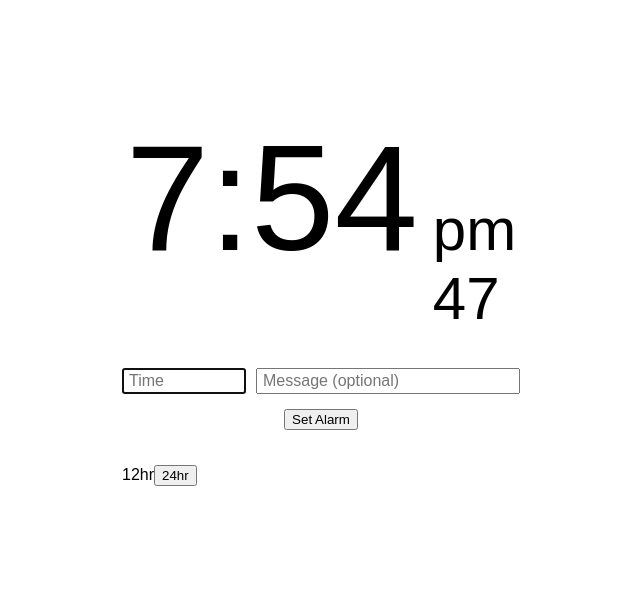
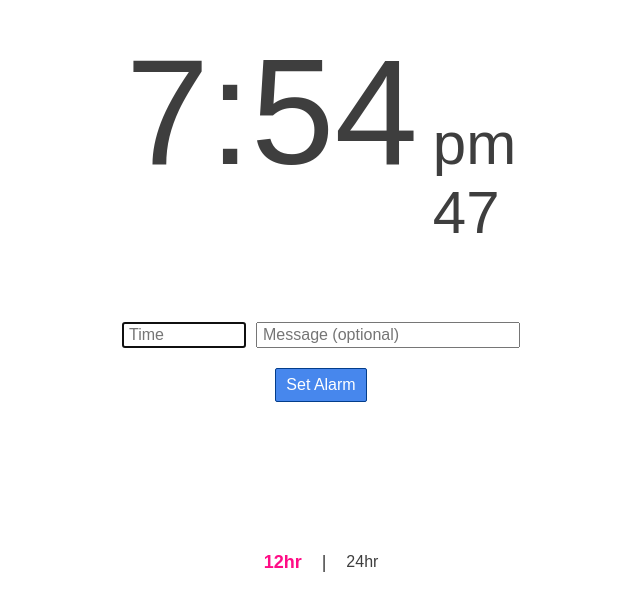
Before and after one commit to sequoian/alarm-clock, a React (Create React App) app: page / in a window 1280 px wide. Shown: the part 101-712 px from the top of the page, without its empty margins (319-959 px from the left). Built offline with nearby package versions, Linux system fonts and the light colour scheme.

Commit message:
finished styling

```diff
--- a/public/index.html
+++ b/public/index.html
@@ -19,7 +19,7 @@
       work correctly both with client-side routing and a non-root public URL.
       Learn how to configure a non-root public URL by running `npm run build`.
     -->
-    <title>Clock</title>
+    <title>Alarm Clock</title>
   </head>
   <body>
     <noscript>
--- a/src/AlarmDisplay.js
+++ b/src/AlarmDisplay.js
@@ -1,32 +1,71 @@
 import React from 'react'
 
-const AlarmDisplay = ({time, message, alert, format, onReset}) => (
-  <div
-    id="display"
-    className={alert ? 'waiting' : 'done'}
-  >
-    {format === 12
-      ? <span>{time.format('h:mma')}</span>
-      : <span>{time.format('H:mm')}</span>
-    }
-    {message
-      ? <span> - {message}</span>
-      : null
-    }
-    <Button
-      alert={alert}
+const AlarmDisplay = ({time, message, alert, format, onReset}) => {
+  const fmtTime = format === 12 ? time.format('h:mma') : time.format('H:mm')
+  if (alert) return (
+    <Done
+      time={fmtTime}
+      message={message}
       onReset={onReset}
     />
+  )
+  else return (
+    <Waiting
+      time={fmtTime}
+      message={message}
+      onReset={onReset}
+    />
+  )
+}
+
+const Waiting = ({time, message, onReset}) => (
+  <div className="alarm waiting">
+    <div>
+      {message ? <span>{time}</span> : <span>Alarm is set for {time}.</span>}
+      {message ? <span> - {message}</span> : null}
+    </div>
+    <button onClick={onReset}>cancel</button>
   </div>
 )
 
-const Button = ({alert, onReset}) => {
-  if (alert) return (
-    <button id="primary-btn" onClick={onReset}>Done</button>
-  )
-  else return (
-    <button id="primary-btn" onClick={onReset}>cancel</button>
-  )
-}
+const Done = ({time, message, onReset}) => (
+  <div className="alarm done">
+    {message ? <div>{message}</div> : <div>Alarm for {time} has finished.</div>}
+    <button
+      id="primary-btn"
+      onClick={onReset}
+    >Done</button>
+  </div>
+)
+
+// const AlarmDisplay = ({time, message, alert, format, onReset}) => (
+//   <div
+//     className={alert ? 'alarm done' : 'alarm waiting'}
+//   >
+//     <div>
+//       {format === 12
+//         ? <span>{time.format('h:mma')}</span>
+//         : <span>{time.format('H:mm')}</span>
+//       }
+//       {message
+//         ? <span> - {message}</span>
+//         : null
+//       }
+//     </div>
+//     <Button
+//       alert={alert}
+//       onReset={onReset}
+//     />
+//   </div>
+// )
+
+// const Button = ({alert, onReset}) => {
+//   if (alert) return (
+//     <button id="primary-btn" onClick={onReset}>Done</button>
+//   )
+//   else return (
+//     <button onClick={onReset}>cancel</button>
+//   )
+// }
 
 export default AlarmDisplay
--- a/src/App.css
+++ b/src/App.css
@@ -3,9 +3,14 @@
   justify-content: center;
   align-items: center;
   height: 100vh;
+
 }
 
-#display {
+body, button {
+  color: #3e3e3e;
+}
+
+#clock {
   display: flex;
   justify-content: center;
   font-size: 69px;
@@ -21,26 +26,9 @@
   padding-left: 0.25em;
 }
 
-@media (min-width: 576px) {
-  #display {
-    font-size: 90px;
-  }
-}
-
-@media (min-width: 768px) {
-  #display {
-    font-size: 125px;
-  }
-}
-
-@media (min-width: 992px) {
-  #display {
-    font-size: 150px;
-  }
-}
-
-form {
-  margin: 35px 0;
+#display {
+  margin-top: 45px;
+  margin-bottom: 70px;
 }
 
 #inputs {
@@ -51,7 +39,7 @@ form {
 }
 
 input {
-  margin-bottom: 10px;
+  margin-bottom: 20px;
   padding: 2px 5px;
 }
 
@@ -73,7 +61,102 @@ input {
   font-size: 16px;
 }
 
-form button {
+#primary-btn {
+  -webkit-appearance: none;
+  -moz-appearance: none;
   display: block;
-  margin: 5px auto;
+  margin: 0 auto;
+  font-size: 16px;
+  border-radius: 2px;
+  cursor: pointer;
+  background-color: #4787ed;
+  border: 1px solid rgb(3, 61, 138);
+  color: white;
+  padding: 7px 10px;
 }
+
+#format {
+  font-size: 16px;
+  display: flex;
+  justify-content: center;
+}
+
+#format > * {
+  margin: 0 10px;
+  font-size: 18px;
+}
+
+#format .active {
+  color: #ff0d86;
+  cursor: default;
+  font-weight: bold;
+}
+
+#format button {
+  font-size: 16px;
+  -moz-appearance: none;
+  -webkit-appearance: none;
+  display: inline-block;
+  padding: 0;
+  background-color: white;
+  border: none;
+  text-align: center;
+  cursor: pointer;
+}
+
+#format button:hover {
+  text-decoration: underline
+}
+
+.alarm > div {
+  text-align: center;
+  padding: 20px;
+  font-size: 18px;
+  font-weight: bold;
+}
+
+.waiting > div {
+  font-weight: normal;
+  color: #949494;
+}
+
+.waiting button {
+  font-size: 18px;
+  -moz-appearance: none;
+  -webkit-appearance: none;
+  display: block;
+  margin: 0 auto;
+  padding: 0;
+  background-color: white;
+  color: #ff0d86;
+  border: none;
+  text-align: center;
+  cursor: pointer;
+}
+
+.waiting button:hover {
+  text-decoration: underline;
+}
+
+@media (min-width: 576px) {
+  #clock {
+    font-size: 90px;
+  }
+}
+
+@media (min-width: 768px) {
+  #clock {
+    font-size: 125px;
+  }
+}
+
+@media (min-width: 992px) {
+  #clock {
+    font-size: 150px;
+  }
+
+  #display {
+    margin-top: 75px;
+    margin-bottom: 150px;
+  }
+}
--- a/src/App.js
+++ b/src/App.js
@@ -43,7 +43,8 @@ class App extends Component {
 
     document.addEventListener('keypress', e => {
       if (e.key === 'Enter') {
-        document.getElementById('primary-btn').click()
+        const btn = document.getElementById('primary-btn')
+        if (btn) btn.click()
       }
     })
   }
@@ -166,6 +167,7 @@ class App extends Component {
           value={time}
           format={format}
         />
+        <div id="display">
         {!alarm
           ? <AlarmForm
               time={timeInput}
@@ -183,7 +185,7 @@ class App extends Component {
               onReset={this.reset}
             />
         }
-
+        </div>
         <Format
           value={format}
           onChange={this.changeFormat}
--- a/src/ClockDisplay.js
+++ b/src/ClockDisplay.js
@@ -11,7 +11,7 @@ const ClockDisplay = ({value, format}) => {
     if (h === 0) h = 12
   }
   return (
-    <div id="display">
+    <div id="clock">
       <span>{h}</span>
       <span>:</span>
       <span>{m}</span>
--- a/src/Format.js
+++ b/src/Format.js
@@ -1,13 +1,14 @@
 import React from 'react'
 
 const Format = ({value, onChange}) => (
-  <div>
+  <div id="format">
     <Button
       isActive={value === 12}
       onClick={e => onChange(12)}
     >
       12hr
     </Button>
+    <span>|</span>
     <Button
       isActive={value === 24}
       onClick={e => onChange(24)}
@@ -18,7 +19,7 @@ const Format = ({value, onChange}) => (
 )
 
 const Button = ({isActive, onClick, children}) => {
-  if (isActive) return <span>{children}</span>
+  if (isActive) return <span className="active">{children}</span>
   else return (
     <button onClick={onClick}>
       {children}
```
